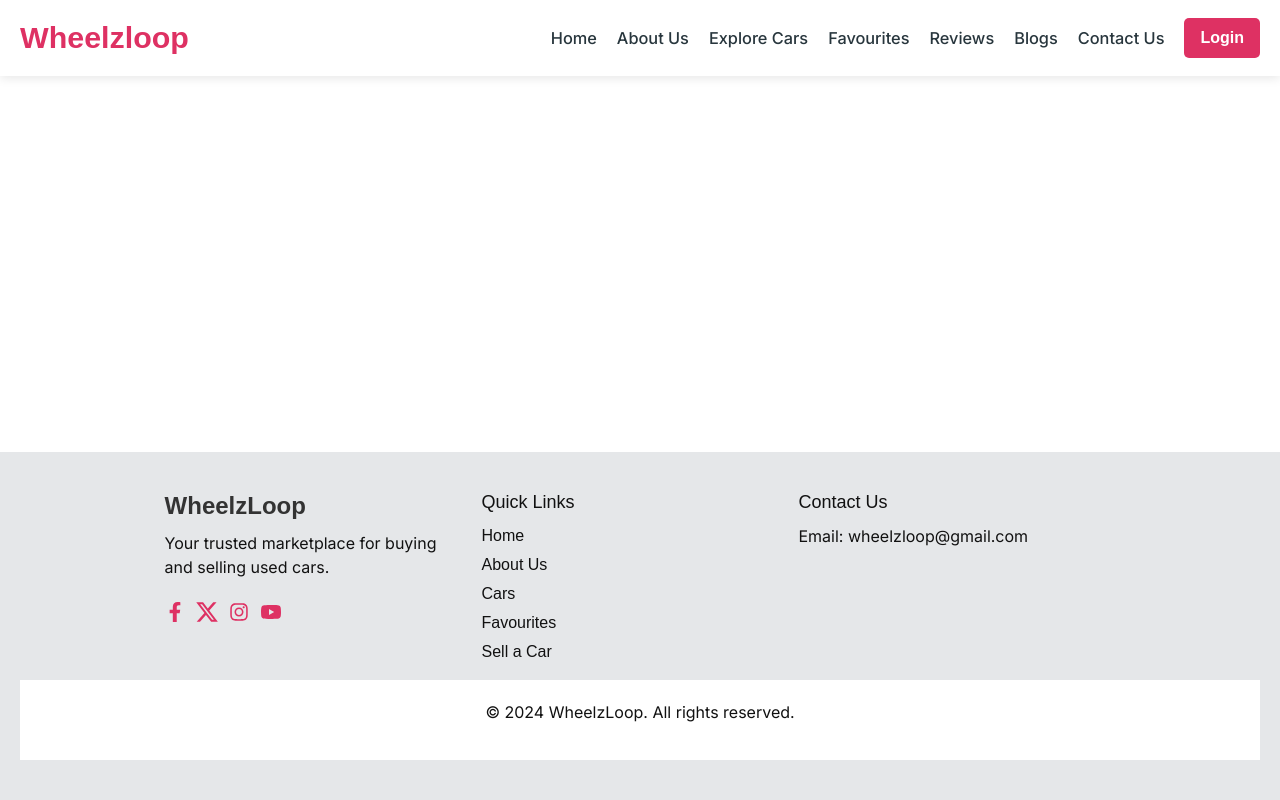
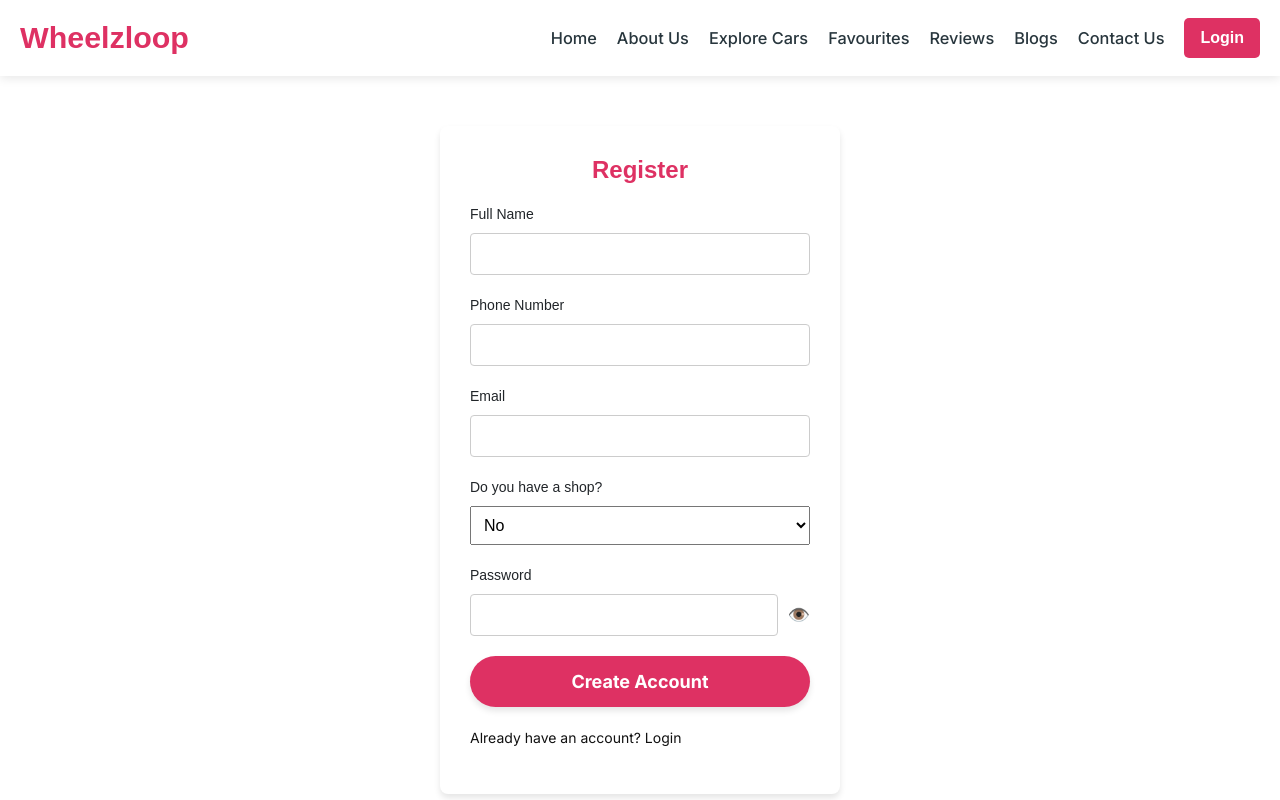
Before and after one commit to Aswin-S44/wheelzloop_react, a React (Create React App) app in the folder frontend/: page /register in a window 1280 px wide. Shown: the top 800 px of the page. Built offline with nearby package versions, Linux system fonts and the light colour scheme; no server answers.

Commit message:
some changes done

```diff
--- a/frontend/src/App.js
+++ b/frontend/src/App.js
@@ -16,6 +16,7 @@ import { ToastContainer } from "react-toastify";
 import "react-toastify/dist/ReactToastify.css";
 import DetailsScreen from "./screens/DetailsScreen/DetailsScreen";
 import FavouriteScreen from "./screens/FavouriteScreen/FavouriteScreen";
+import RegisterScreen from "./screens/RegisterScreen/RegisterScreen";
 
 function App() {
   return (
@@ -36,6 +37,7 @@ function App() {
             <Route path="/profile/edit" element={<EditProfile />} />
             <Route path="/details/:id" element={<DetailsScreen />} />
             <Route path="/cars/saved" element={<FavouriteScreen />} />
+            <Route path="/register" element={<RegisterScreen />} />
           </Routes>
         </main>
         <Footer />
--- a/frontend/src/constants/urls.js
+++ b/frontend/src/constants/urls.js
@@ -1 +1,3 @@
-export const BACKEND_URL = "http://localhost:5000";
+// export const BACKEND_URL = "http://localhost:5000";
+
+export const BACKEND_URL = "https://wheelzloop-production.onrender.com";
--- a/frontend/src/screens/FavouriteScreen/FavouriteScreen.css
+++ b/frontend/src/screens/FavouriteScreen/FavouriteScreen.css
@@ -31,8 +31,8 @@
   }
 
   .car-image {
-    width: 100px;
-    height: auto;
+    /* width: 100px;
+    height: auto; */
     object-fit: cover;
     border-radius: 5px;
   }
--- a/frontend/src/screens/LoginScreen/LoginScreen.jsx
+++ b/frontend/src/screens/LoginScreen/LoginScreen.jsx
@@ -9,6 +9,7 @@ import Swal from "sweetalert2";
 
 function LoginScreen() {
   const [showPassword, setShowPassword] = useState(false);
+  const [loading, setLoading] = useState(false);
   const navigate = useNavigate();
 
   const initialValues = {
@@ -30,6 +31,7 @@ function LoginScreen() {
 
   const handleSubmit = async (values) => {
     try {
+      setLoading(true);
       const { data } = await axios.post(
         `${BACKEND_URL}/api/v1/user/login`,
         {
@@ -39,6 +41,7 @@ function LoginScreen() {
       );
       console.log(data);
       const { success, message } = data;
+      setLoading(false);
       if (success) {
         Swal.fire({
           title: "Good job!",
@@ -53,10 +56,17 @@ function LoginScreen() {
       }
     } catch (error) {
       console.log(error);
+      setLoading(false);
     }
   };
 
   return (
+    <div>
+      {loading && (
+        <div className="overlay show">
+          <div className="message">Please Wait...</div>
+        </div>
+      )}
       <div className="login-container">
         <div className="login-card">
           <h1 className="login-title">Login</h1>
@@ -87,9 +97,13 @@ function LoginScreen() {
                     {showPassword ? "🙈" : "👁️"}
                   </button>
                 </div>
-              <ErrorMessage name="password" component="div" className="error" />
+                <ErrorMessage
+                  name="password"
+                  component="div"
+                  className="error"
+                />
               </div>
-            <button type="submit" className="submit-btn">
+              <button type="submit" className="submit-btn" disabled={loading}>
                 Login
               </button>
             </Form>
@@ -98,9 +112,13 @@ function LoginScreen() {
             <p onClick={() => navigate("/register")} className="link-text">
               Create New Account
             </p>
-          <p onClick={() => navigate("/reset-password")} className="link-text">
+            <p
+              onClick={() => navigate("/reset-password")}
+              className="link-text"
+            >
               Forgot Password?
             </p>
+          </div>
         </div>
       </div>
     </div>
--- /dev/null
+++ b/frontend/src/screens/RegisterScreen/RegisterScreen.jsx
@@ -0,0 +1,180 @@
+import React, { useState } from "react";
+import "./RegisterScreen.css";
+import { useNavigate } from "react-router-dom";
+import { Formik, Form, Field, ErrorMessage } from "formik";
+import * as Yup from "yup";
+import Swal from "sweetalert2";
+import { BACKEND_URL } from "../../constants/urls";
+import axios from "axios";
+
+function RegisterScreen() {
+  const [showPassword, setShowPassword] = useState(false);
+  const [loading, setLoading] = useState(false);
+  const navigate = useNavigate();
+  const [error, setError] = useState(null);
+
+  const initialValues = {
+    firstName: "",
+    phoneNumber: "",
+    email: "",
+    password: "",
+    hasShop: false,
+  };
+
+  const validationSchema = Yup.object({
+    firstName: Yup.string()
+      .min(2, "Name must be at least 2 characters")
+      .required("Name is required"),
+    phoneNumber: Yup.string()
+      .matches(/^\d{10}$/, "Invalid phone number")
+      .required("Phone number is required"),
+    email: Yup.string()
+      .email("Invalid email address")
+      .required("Email is required"),
+    password: Yup.string()
+      .min(6, "Password must be at least 6 characters")
+      .required("Password is required"),
+    hasShop: Yup.boolean().required("Please specify if you have a shop"),
+  });
+
+  const handleSubmit = async (values) => {
+    try {
+      setLoading(true);
+      const { data } = await axios.post(
+        `${BACKEND_URL}/api/v1/user/register`,
+        values
+      );
+      setLoading(false);
+      if (data.success) {
+        Swal.fire({
+          title: "Good job!",
+          text: "Successfully Created Account",
+          icon: "success",
+        });
+        setTimeout(() => {
+          navigate("/");
+        }, 1000);
+      } else {
+        setError(data.message || "Something went wrong");
+      }
+    } catch (err) {
+      console.error(err);
+      setLoading(false);
+    }
+  };
+
+  return (
+    <section>
+      <div>
+        {loading && (
+          <div className="overlay show">
+            <div className="message">Please Wait...</div>
+          </div>
+        )}
+        <div className="login-container">
+          <div className="login-card">
+            <h1 className="login-title">Register</h1>
+            <Formik
+              initialValues={initialValues}
+              validationSchema={validationSchema}
+              onSubmit={handleSubmit}
+            >
+              {({ setFieldValue }) => (
+                <Form className="login-form">
+                  <div className="form-group">
+                    <label htmlFor="firstName">Full Name</label>
+                    <Field type="text" name="firstName" id="firstName" />
+                    <ErrorMessage
+                      name="firstName"
+                      component="div"
+                      className="error"
+                    />
+                  </div>
+                  <div className="form-group">
+                    <label htmlFor="phoneNumber">Phone Number</label>
+                    <Field type="text" name="phoneNumber" id="phoneNumber" />
+                    <ErrorMessage
+                      name="phoneNumber"
+                      component="div"
+                      className="error"
+                    />
+                  </div>
+                  <div className="form-group">
+                    <label htmlFor="email">Email</label>
+                    <Field type="text" name="email" id="email" />
+                    <ErrorMessage
+                      name="email"
+                      component="div"
+                      className="error"
+                    />
+                  </div>
+                  <div className="form-group">
+                    <label htmlFor="hasShop">Do you have a shop?</label>
+                    <Field
+                      as="select"
+                      name="hasShop"
+                      id="hasShop"
+                      onChange={(e) =>
+                        setFieldValue("hasShop", e.target.value === "true")
+                      }
+                    >
+                      <option value="true">Yes</option>
+                      <option value="false">No</option>
+                    </Field>
+                    <ErrorMessage
+                      name="hasShop"
+                      component="div"
+                      className="error"
+                    />
+                  </div>
+                  <div className="form-group">
+                    <label htmlFor="password">Password</label>
+                    <div className="password-wrapper">
+                      <Field
+                        type={showPassword ? "text" : "password"}
+                        name="password"
+                        id="password"
+                      />
+                      <button
+                        type="button"
+                        className="toggle-password"
+                        onClick={() => setShowPassword(!showPassword)}
+                      >
+                        {showPassword ? "🙈" : "👁️"}
+                      </button>
+                    </div>
+                    <ErrorMessage
+                      name="password"
+                      component="div"
+                      className="error"
+                    />
+                  </div>
+                  <button
+                    type="submit"
+                    className="submit-btn"
+                    disabled={loading}
+                  >
+                    Create Account
+                  </button>
+                </Form>
+              )}
+            </Formik>
+            <div className="login-links">
+              <p onClick={() => navigate("/login")} className="link-text">
+                Already have an account? Login
+              </p>
+              {/* <p
+                onClick={() => navigate("/reset-password")}
+                className="link-text"
+              >
+                Forgot Password?
+              </p> */}
+            </div>
+          </div>
+        </div>
+      </div>
+    </section>
+  );
+}
+
+export default RegisterScreen;
```
Also changed, not shown: frontend/src/components/Header/Header.jsx (+29 -16 lines), frontend/src/screens/RegisterScreen/RegisterScreen.css (added). Lines whose indentation alone changed are shown as unchanged.
